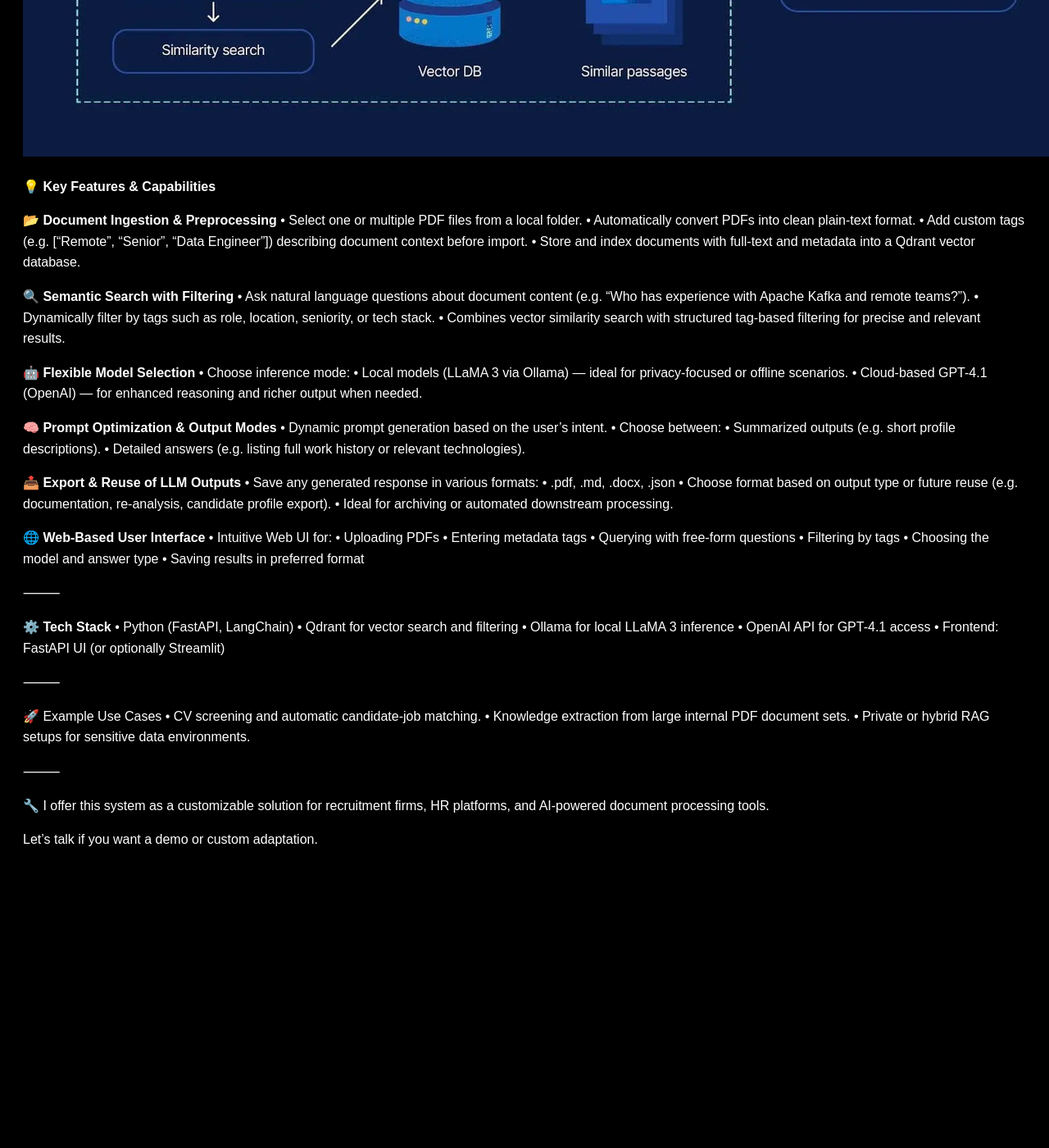
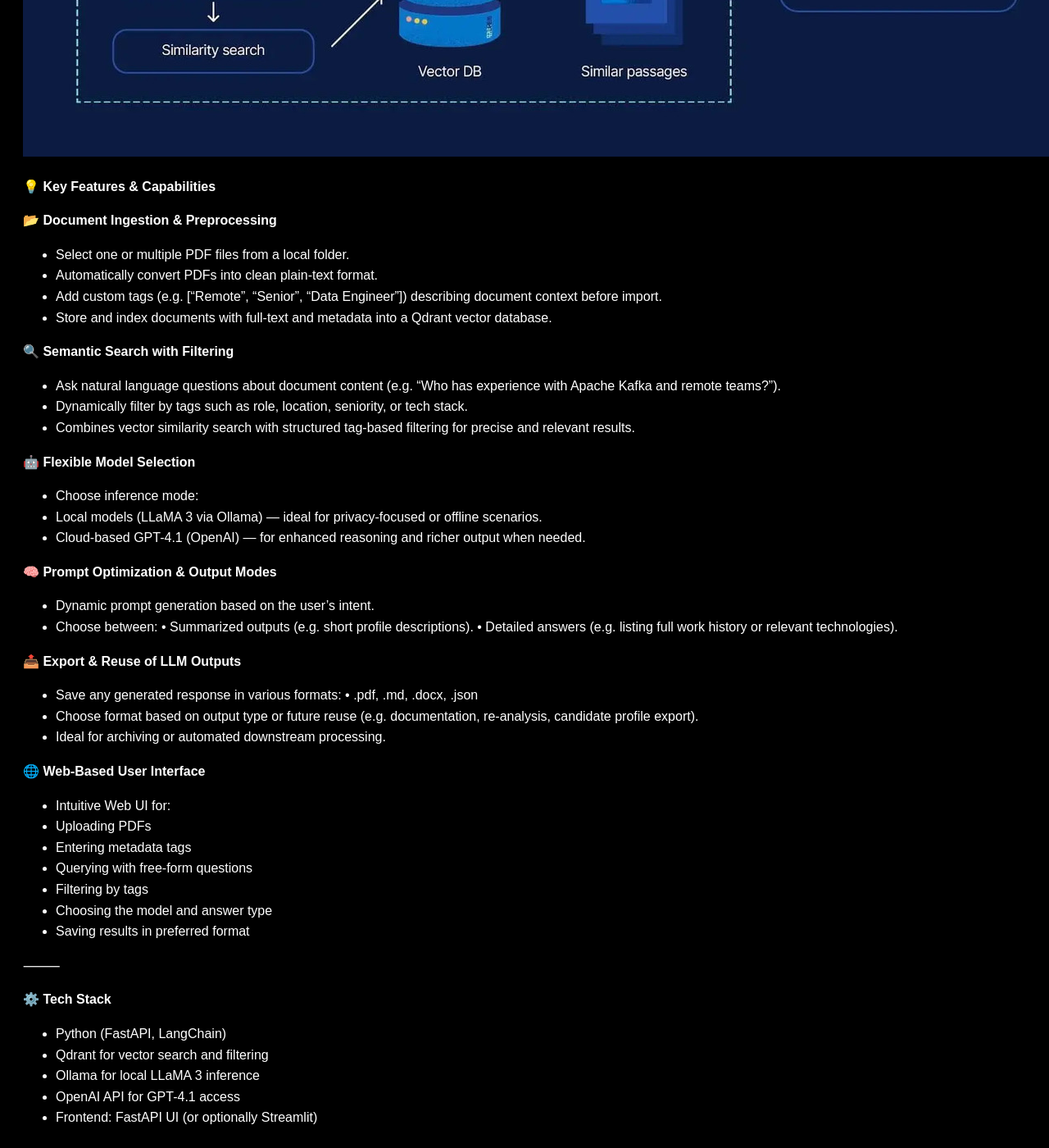
Before and after one commit to floyd011/datameshsync, a Jekyll site: the page built from rag/index.md, in a window 1280 px wide and 1400 px high, scrolled down 749 px. Shown: the whole window at 82% size. Built offline with Jekyll 4.4.1, drawn with Linux system fonts in a browser that asks for light colours; before the commit the page ends 1830 px from its top, so only the background shows below that; some of the changed lines change nothing that is shown; some of the changed text lies outside the part shown.

Commit message:
Update index.md

```diff
--- a/rag/index.md
+++ b/rag/index.md
@@ -14,57 +14,57 @@ This system enables seamless ingestion, enrichment, and querying of large collec
 💡 **Key Features & Capabilities**
 
 📂 **Document Ingestion & Preprocessing**
-	•	Select one or multiple PDF files from a local folder.
-	•	Automatically convert PDFs into clean plain-text format.
-	•	Add custom tags (e.g. ["Remote", "Senior", "Data Engineer"]) describing document context before import.
-	•	Store and index documents with full-text and metadata into a Qdrant vector database.
+- Select one or multiple PDF files from a local folder.
+- Automatically convert PDFs into clean plain-text format.
+- Add custom tags (e.g. ["Remote", "Senior", "Data Engineer"]) describing document context before import.
+- Store and index documents with full-text and metadata into a Qdrant vector database.
 
 🔍 **Semantic Search with Filtering**
-	•	Ask natural language questions about document content (e.g. “Who has experience with Apache Kafka and remote teams?”).
-	•	Dynamically filter by tags such as role, location, seniority, or tech stack.
-	•	Combines vector similarity search with structured tag-based filtering for precise and relevant results.
+- Ask natural language questions about document content (e.g. “Who has experience with Apache Kafka and remote teams?”).
+- Dynamically filter by tags such as role, location, seniority, or tech stack.
+- Combines vector similarity search with structured tag-based filtering for precise and relevant results.
 
 🤖 **Flexible Model Selection**
-	•	Choose inference mode:
-	•	Local models (LLaMA 3 via Ollama) — ideal for privacy-focused or offline scenarios.
-	•	Cloud-based GPT-4.1 (OpenAI) — for enhanced reasoning and richer output when needed.
+- Choose inference mode:
+- Local models (LLaMA 3 via Ollama) — ideal for privacy-focused or offline scenarios.
+- Cloud-based GPT-4.1 (OpenAI) — for enhanced reasoning and richer output when needed.
 
 🧠 **Prompt Optimization & Output Modes**
-	•	Dynamic prompt generation based on the user’s intent.
-	•	Choose between:
+- Dynamic prompt generation based on the user’s intent.
+- Choose between:
 	•	Summarized outputs (e.g. short profile descriptions).
 	•	Detailed answers (e.g. listing full work history or relevant technologies).
 
 📤 **Export & Reuse of LLM Outputs**
-	•	Save any generated response in various formats:
+- Save any generated response in various formats:
 	•	.pdf, .md, .docx, .json
-	•	Choose format based on output type or future reuse (e.g. documentation, re-analysis, candidate profile export).
-	•	Ideal for archiving or automated downstream processing.
+- Choose format based on output type or future reuse (e.g. documentation, re-analysis, candidate profile export).
+- Ideal for archiving or automated downstream processing.
 
 🌐 **Web-Based User Interface**
-	•	Intuitive Web UI for:
-	•	Uploading PDFs
-	•	Entering metadata tags
-	•	Querying with free-form questions
-	•	Filtering by tags
-	•	Choosing the model and answer type
-	•	Saving results in preferred format
+- Intuitive Web UI for:
+- Uploading PDFs
+- Entering metadata tags
+- Querying with free-form questions
+- Filtering by tags
+- Choosing the model and answer type
+- Saving results in preferred format
 
 ⸻
 
 ⚙️ **Tech Stack**
-	•	Python (FastAPI, LangChain)
-	•	Qdrant for vector search and filtering
-	•	Ollama for local LLaMA 3 inference
-	•	OpenAI API for GPT-4.1 access
-	•	Frontend: FastAPI UI (or optionally Streamlit)
+- Python (FastAPI, LangChain)
+- Qdrant for vector search and filtering
+- Ollama for local LLaMA 3 inference
+- OpenAI API for GPT-4.1 access
+- Frontend: FastAPI UI (or optionally Streamlit)
 
 ⸻
 
 🚀 Example Use Cases
-	•	CV screening and automatic candidate-job matching.
-	•	Knowledge extraction from large internal PDF document sets.
-	•	Private or hybrid RAG setups for sensitive data environments.
+- CV screening and automatic candidate-job matching.
+- Knowledge extraction from large internal PDF document sets.
+- Private or hybrid RAG setups for sensitive data environments.
 
 ⸻
 
```
